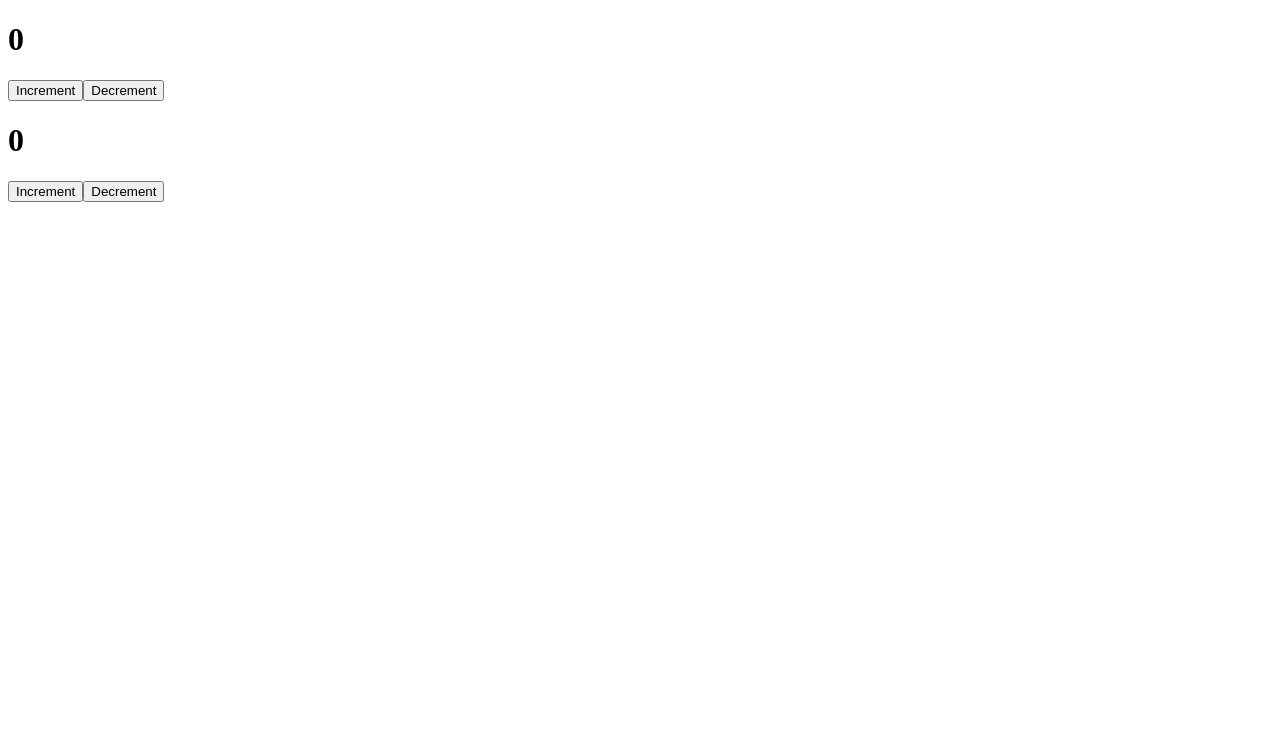
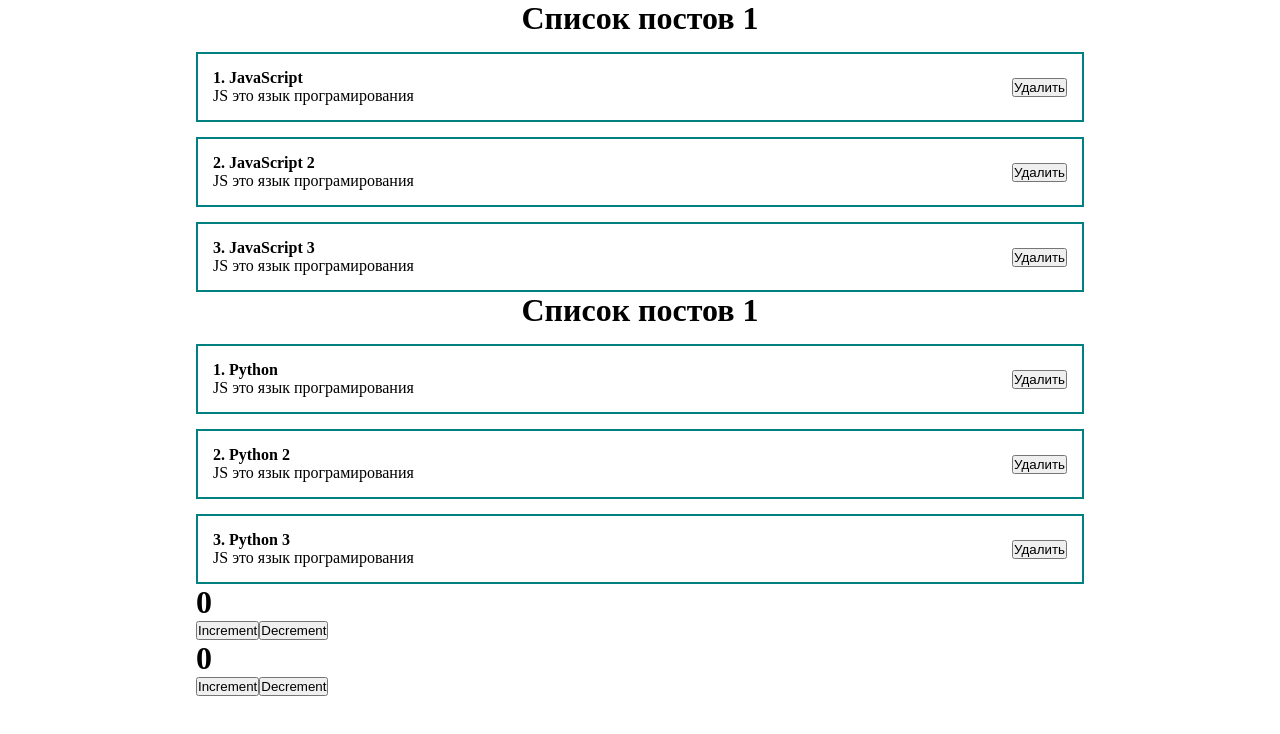
Before and after one commit to the-arthur/react-train-project, a React (Create React App) app: page / in a window 1280 px wide. Shown: the top 734 px of the page. Built offline with nearby package versions, Linux system fonts and the light colour scheme.

Commit message:
some progress in learning

```diff
--- a/src/App.js
+++ b/src/App.js
@@ -1,17 +1,29 @@
 import React, { useState } from 'react';
 import ClassCounter from './components/ClassCounter';
 import Counter from './components/Counter';
-
+import PostItem from './components/PostItem';
+import PostList from './components/PostList';
+import './styles/app.css';
 
 function App() {
 
-  const [value, setValue,] = useState('Текс в инпуте')
+  const [posts, setPosts] = useState([
+    { id: 1, title: 'JavaScript', body: 'JS это язык програмирования' },
+    { id: 2, title: 'JavaScript 2', body: 'JS это язык програмирования' },
+    { id: 3, title: 'JavaScript 3', body: 'JS это язык програмирования' }
+  ])
 
-
+  const [posts2, setPosts2] = useState([
+    { id: 1, title: 'Python', body: 'JS это язык програмирования' },
+    { id: 2, title: 'Python 2', body: 'JS это язык програмирования' },
+    { id: 3, title: 'Python 3', body: 'JS это язык програмирования' }
+  ])
 
   return (
     <div className="App">
-      <Counter />
+      <PostList posts={posts} title="Список постов 1" />
+      <PostList posts={posts2} title="Список постов 1" />
+      < Counter />
       <ClassCounter />
     </div>
   );
--- /dev/null
+++ b/src/components/PostItem.jsx
@@ -0,0 +1,22 @@
+
+import React from 'react';
+
+const PostItem = (props) => {
+    return (
+        <div className="post">
+            <div className="post-content">
+                <strong>
+                    {props.post.id}. {props.post.title}
+                </strong>
+                <div>
+                    {props.post.body}
+                </div>
+            </div>
+            <div className="post-btns">
+                <button className="post-btn">Удалить</button>
+            </div>
+        </div>
+    )
+};
+
+export default PostItem;
--- /dev/null
+++ b/src/components/PostList.jsx
@@ -0,0 +1,18 @@
+import React from 'react';
+import PostItem from './PostItem'
+
+const PostList = ({ posts, title }) => {
+
+    return (
+        <div>
+            <h1 style={{ textAlign: 'center' }}>
+                {title}
+            </h1>
+            {posts.map(post =>
+                <PostItem post={post} key={post.id} />
+            )}
+        </div>
+    )
+};
+
+export default PostList;
--- /dev/null
+++ b/src/styles/app.css
@@ -0,0 +1,26 @@
+
+
+* {
+    padding: 0;
+    margin: 0;
+    box-sizing: border-box;
+}
+
+
+#root {
+    display: flex;
+    justify-content: center;
+}
+
+.App {
+    width: 888px;
+}
+
+.post {
+    display: flex;
+    padding: 15px;
+    border: solid 2px teal;
+    margin-top: 15px;
+    justify-content: space-between;
+    align-items: center;
+}
```
